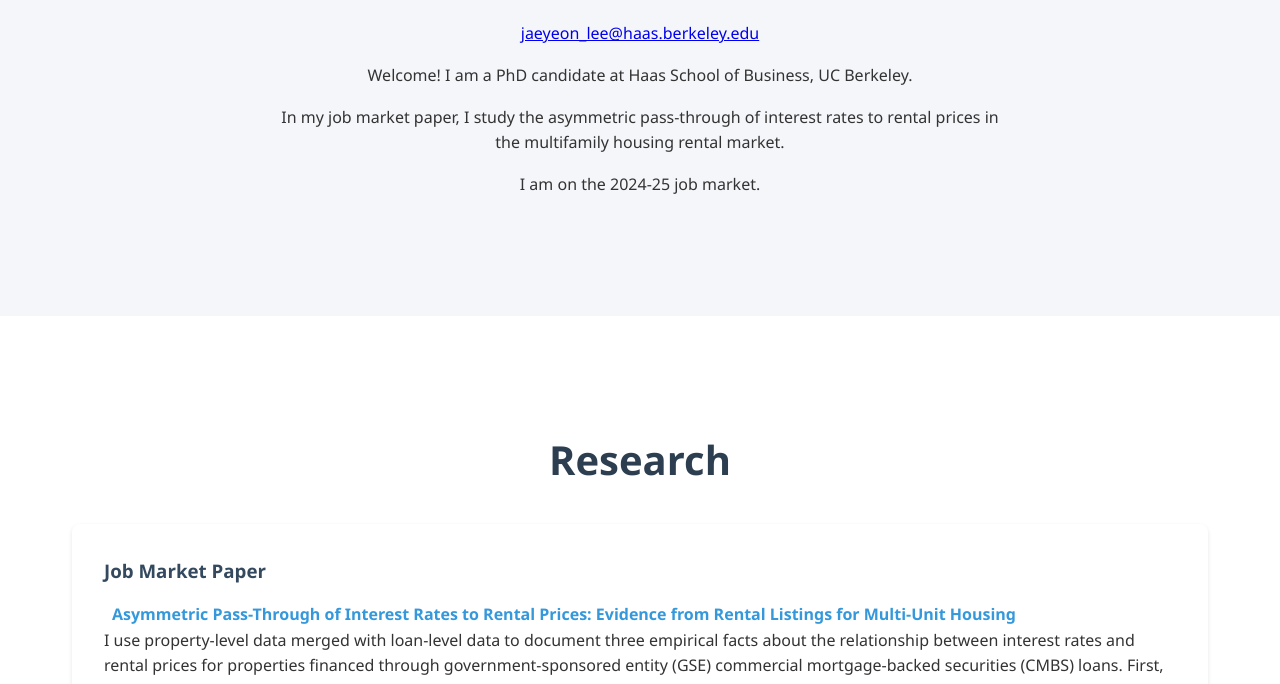
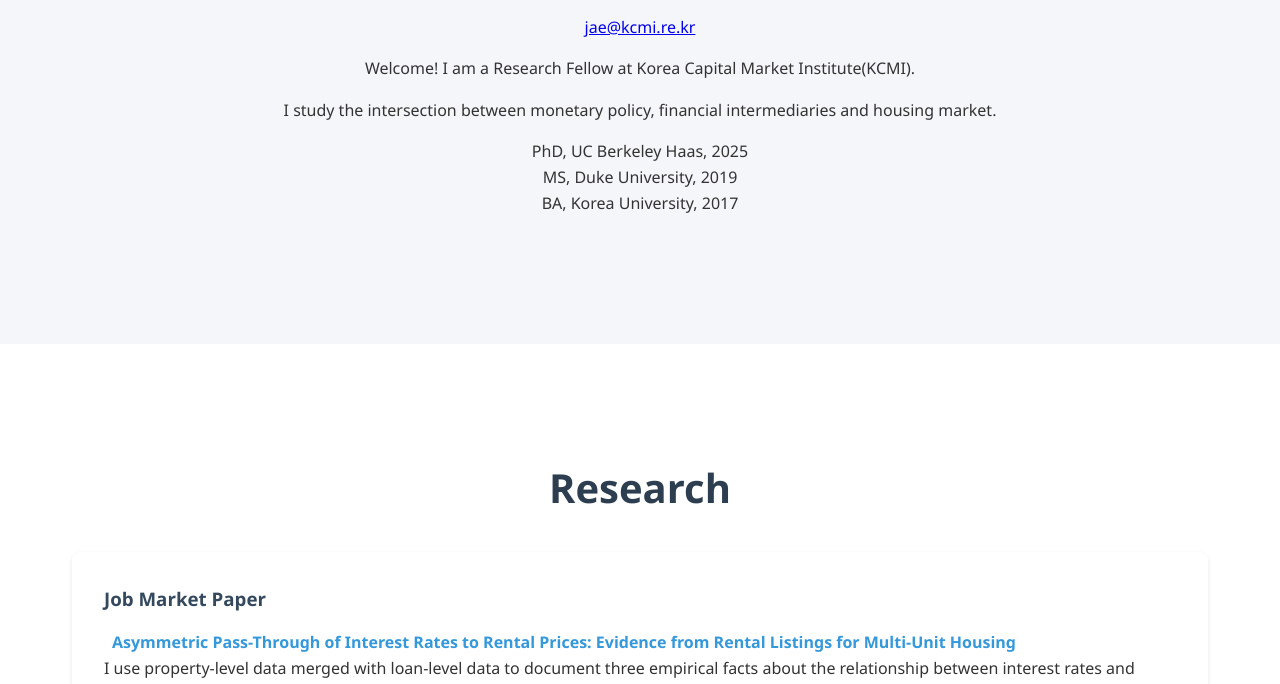
Before and after one commit to jaeyeon-lee12/jaeyeon-lee12.github.io, a plain HTML site: page index.html in a window 1280 px wide. Shown: the part 484-1168 px from the top of the page. Drawn offline with Linux system fonts and the light colour scheme.

Commit message:
Update 08/01/2025

```diff
--- a/index.html
+++ b/index.html
@@ -241,16 +241,20 @@
             <img src="jobmarketpage.png" alt="Profile Picture" class="profile-image">
             <h1 class="section-title">Jaeyeon Lee</h1>
             <p>
-                <a href="mailto:jaeyeon_lee@haas.berkeley.edu" class="email-link">jaeyeon_lee@haas.berkeley.edu</a>
+                <a href="mailto:jae@kcmi.re.kr" class="email-link">jae@kcmi.re.kr</a>
             </p>
             <p style="margin-top: 1rem;">
-                Welcome! I am a PhD candidate at Haas School of Business, UC Berkeley.
+                Welcome! I am a Research Fellow at Korea Capital Market Institute(KCMI).
             </p>
             <p style="margin-top: 1rem;">
-                In my job market paper, I study the asymmetric pass-through of interest rates to rental prices in the multifamily housing rental market.
+                I study the intersection between monetary policy, financial intermediaries and housing market.
             </p>
             <p style="margin-top: 1rem;">
-                I am on the 2024-25 job market.
+                PhD, UC Berkeley Haas, 2025<br>
+                MS, Duke University, 2019<br>
+                BA, Korea University, 2017
+            </p>
+            <p style="margin-top: 1rem;">
             </p>
         </div>
     </section>
```
